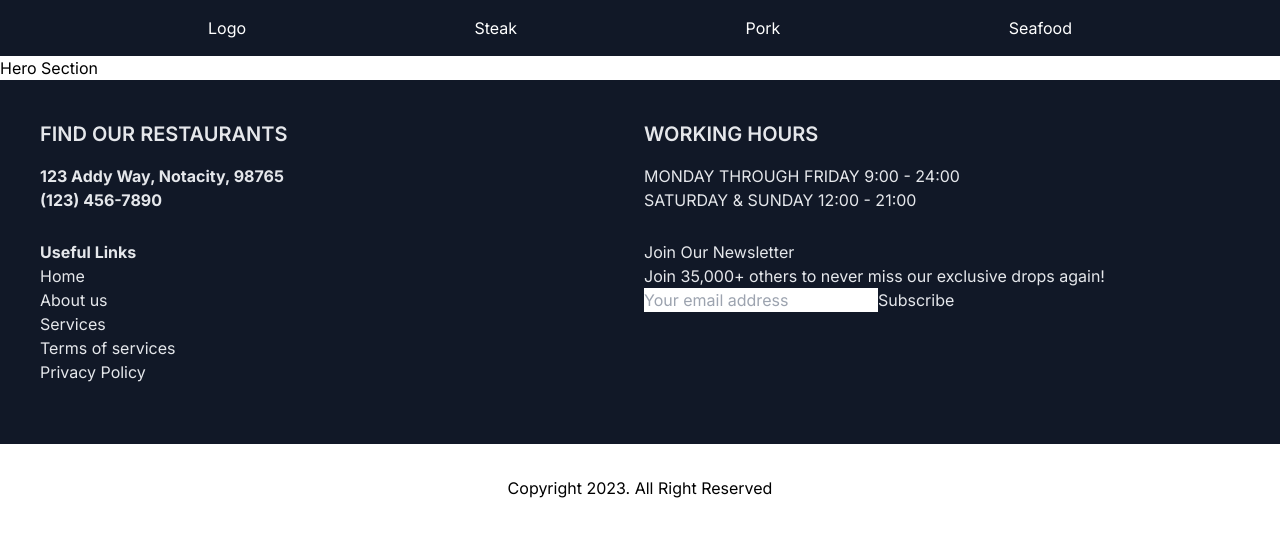
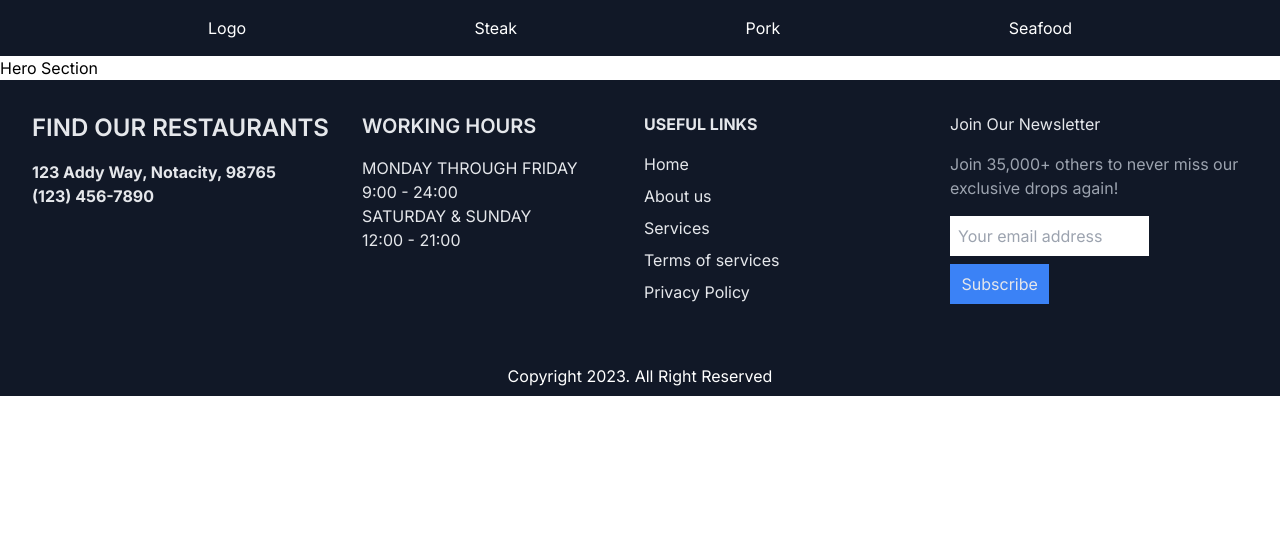
Before and after one commit to bennguyenn24/nextjs-steakhouse-society, a Next.js app: page / in a window 1280 px wide. Shown: the top 536 px of the page. Built offline with nearby package versions, Linux system fonts and the light colour scheme.

Commit message:
Updated Footer Contents

```diff
--- a/app/components/Footer.jsx
+++ b/app/components/Footer.jsx
@@ -1,14 +1,15 @@
-'use client'
+"use client";
 
-import Link from 'next/link';
-import navIcon1 from '../../public/navIcon1.svg';
-import navIcon2 from '../../public/navIcon2.svg';
-import navIcon3 from '../../public/navIcon3.svg';
+import Link from "next/link";
+import navIcon1 from "../../public/navIcon1.svg";
+import navIcon2 from "../../public/navIcon2.svg";
+import navIcon3 from "../../public/navIcon3.svg";
 
 const Footer = () => {
     return (
         <footer id="footer">
-        <div className="p-10 bg-gray-900 text-gray-200">
+            <div className="p-8 bg-gray-900 text-gray-200">
+              <div className="max-w-7xl mx-auto">
                 {/* <section className="max-w-7xl mx-auto">
             <h4 className="text-xl font-semibold mb-4">SEE MORE OF MY PROJECTS</h4>
             <div className="">
@@ -24,41 +25,92 @@ const Footer = () => {
             </div>
           </section> */}
                 {/* Location */}
-          <div className='grid grid-cols-1 md: grid-cols-2 lg:grid cols-4 gap-2'>
+                <div className="grid grid-cols-1 md:grid-cols-2 lg:grid-cols-4 gap-2">
                     <section className="mb-5">
-            <h4 className="text-xl font-semibold mb-4">FIND OUR RESTAURANTS</h4>
+                        <h4 className="text-2xl font-semibold pb-4">
+                            FIND OUR RESTAURANTS
+                        </h4>
                         <p>
-              <strong>123 Addy Way, Notacity, 98765 </strong><br /> <strong>(123) 456-7890</strong>
+                            <strong>123 Addy Way, Notacity, 98765 </strong>
+                            <br /> <strong>(123) 456-7890</strong>
                         </p>
                     </section>
-          <section>
-            <h4 className="text-xl font-semibold mb-4">WORKING HOURS</h4>
+                    <section className="px-6">
+                        <h4 className="text-xl font-semibold mb-4 pr-2">
+                            WORKING HOURS
+                        </h4>
                         <p>
-              MONDAY THROUGH FRIDAY 9:00 - 24:00 <br /> SATURDAY & SUNDAY 12:00 - 21:00
+                           MONDAY THROUGH FRIDAY <br /> 9:00 - 24:00 <br />SATURDAY &
+                            SUNDAY <br />12:00 - 21:00
                         </p>
                     </section>
-          <section className='mb-5'>
-            <h4><strong>Useful Links</strong></h4>
+                    <section className="mb-5">
+                        <h4>
+                            <strong>USEFUL LINKS</strong>
+                        </h4>
                         <ul>
-            <li><Link href="/" target="_blank">Home</Link></li>
-    <li><Link href="/about" target="_blank">About us</Link></li>
-    <li><Link href="/services" target="_blank">Services</Link></li>
-    <li><Link href="/terms" target="_blank">Terms of services</Link></li>
-    <li><Link href="/privacy" target="_blank">Privacy Policy</Link></li>
+                            <li className="pt-4 pb-2 hover:text-blue-400">
+                                <Link href="/" target="_blank">
+                                  Home
+                                </Link>
+                            </li>
+                            <li className="pb-2 hover:text-blue-400">
+                                <Link href="/about" target="_blank">
+
+                              About us
+                                </Link>
+                            </li>
+                            <li className="pb-2 hover:text-blue-400">
+                                <Link href="/services" target="_blank">
+                                 Services
+                                </Link>
+                            </li>
+                            <li className="pb-2 hover:text-blue-400">
+                                <Link href="/terms" target="_blank">
+                                    Terms of services
+                                </Link>
+                            </li>
+                            <li className="pb-2 hover:text-blue-400">
+                                <Link href="/privacy" target="_blank">
+                                   Privacy Policy
+                                </Link>
+                            </li>
                         </ul>
                     </section>
-          <section className='mb-8'>
-          <h4>Join Our Newsletter</h4>
-          <p>Join 35,000+ others to never miss our exclusive drops again!</p>
-          <form>
-            <input type="text" name="" id="" placeholder='Your email address'/>
-            <button>Subscribe</button>
+                    <section>
+                        <h4 className="pb-4">Join Our Newsletter</h4>
+                        <p className="text-gray-400 pb-2">
+                            Join 35,000+ others to never miss our exclusive
+                            drops again!
+                        </p>
+                        <form className="flex flex-row flex-wrap pt-2 pb-2 gap-2">
+                            <input
+                                type="text"
+                                className=" text-gray-500 w-2/3 p-2 focus:border-blue-500"
+                                name=""
+                                id=""
+                                placeholder="Your email address"
+                            />
+                            <button className="p-2 w-1/3 bg-blue-500 hover:text-blue-400">Subscribe</button>
                         </form>
                     </section>
                 </div>
             </div>
-        <p className="text-center mt-8">Copyright 2023. All Right Reserved</p>
+            </div>
+            <div className="w-full bg-gray-900 text-white px-18" text-gray-500 px-10>
+              <div>
+                <div className="text-center pb-2">
+                  Copyright 2023. All Right Reserved
+                </div>
+              </div>
+              <div>
+                <Link href="https://github.com/bennguyenn24" target="_blank"></Link>
+                <Link href="https://www.linkedin.com/in/bennguyen24/" target="_blank"></Link>
+                <Link href= "mailto:bennguyenn24@gmail.com" target="_blank"></Link>
+              </div>
+            </div>
         </footer>
+
     );
 };
 
```
Lines whose indentation alone changed are shown as unchanged.
